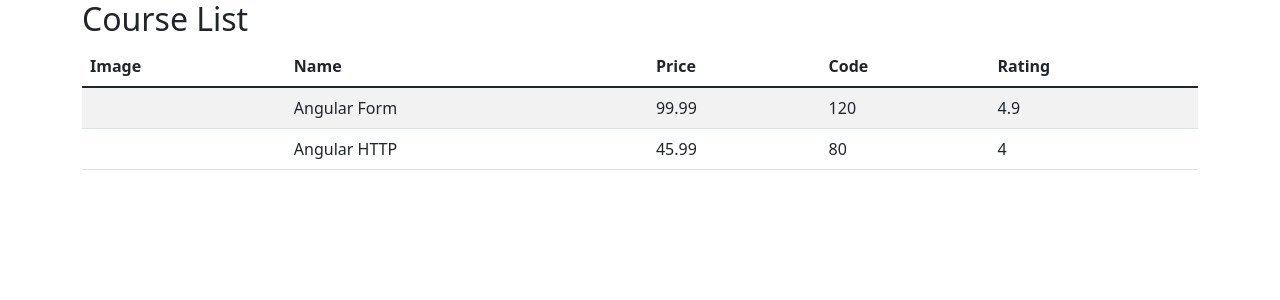
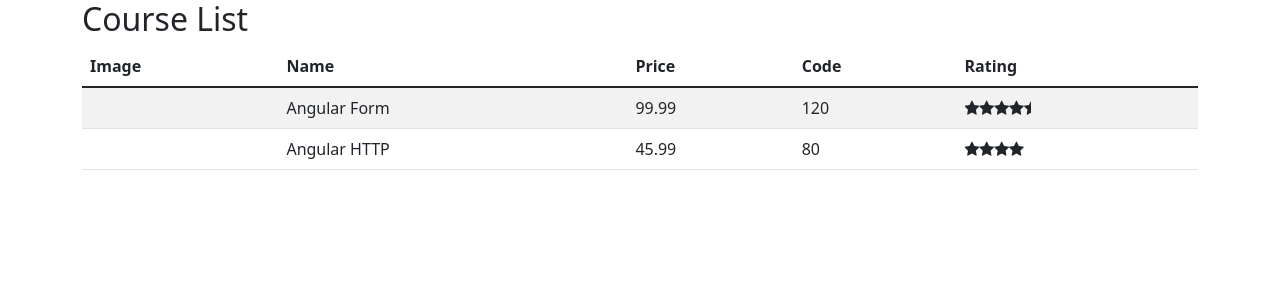
Before and after one commit to leofab/DIO-tech-unimed, an Angular app in the folder modulo-iv-web-angular/course-manager/: page / in a window 1280 px wide. Shown: the top 300 px of the page. Built offline with nearby package versions, Linux system fonts and the light colour scheme.

Commit message:
angular modules create

```diff
--- a/modulo-iv-web-angular/course-manager/package.json
+++ b/modulo-iv-web-angular/course-manager/package.json
@@ -19,6 +19,7 @@
     "@angular/platform-browser-dynamic": "~13.3.0",
     "@angular/router": "~13.3.0",
     "bootstrap": "^5.1.3",
+    "font-awesome": "^4.7.0",
     "rxjs": "~7.5.0",
     "tslib": "^2.3.0",
     "zone.js": "~0.11.4"
--- a/modulo-iv-web-angular/course-manager/src/app/app.module.ts
+++ b/modulo-iv-web-angular/course-manager/src/app/app.module.ts
@@ -4,11 +4,13 @@
 
 import { AppComponent } from './app.component';
 import { CourseListComponent } from './courses/course-list.component';
+import { StarComponent } from './star/star.component';
 
 @NgModule({
   declarations: [
     AppComponent,
-    CourseListComponent
+    CourseListComponent,
+    StarComponent,
   ],
   imports: [
     BrowserModule,
--- a/modulo-iv-web-angular/course-manager/src/app/courses/course-list.component.html
+++ b/modulo-iv-web-angular/course-manager/src/app/courses/course-list.component.html
@@ -16,7 +16,9 @@
             <td>{{ course.name}}</td>
             <td>{{ course.price}}</td>
             <td>{{ course.duration}}</td>
-            <td>{{ course.rating}}</td>
+            <td>
+                <app-star [rating]="course.rating"></app-star>
+            </td>
         </tr>
     </tbody>
 </table>
--- a/modulo-iv-web-angular/course-manager/src/app/courses/course-list.component.ts
+++ b/modulo-iv-web-angular/course-manager/src/app/courses/course-list.component.ts
@@ -18,7 +18,7 @@
             price: 99.99,
             code: 'XPS-8793',
             duration: 120,
-            rating: 4.9,
+            rating: 4.5,
         },
         {
             id: 2,
--- /dev/null
+++ b/modulo-iv-web-angular/course-manager/src/app/star/star.component.css
@@ -0,0 +1,3 @@
+.crop {
+    overflow: hidden;
+}
--- /dev/null
+++ b/modulo-iv-web-angular/course-manager/src/app/star/star.component.html
@@ -0,0 +1,9 @@
+<div class="crop" [style.width.px]="starWidth" [title]="rating">
+    <div style="width: 100px">
+        <span class="fa fa-star"></span>
+        <span class="fa fa-star"></span>
+        <span class="fa fa-star"></span>
+        <span class="fa fa-star"></span>
+        <span class="fa fa-star"></span>
+    </div>
+</div>
--- /dev/null
+++ b/modulo-iv-web-angular/course-manager/src/app/star/star.component.ts
@@ -0,0 +1,15 @@
+import { Component, Input, OnChanges } from "@angular/core";
+
+@Component({
+    selector: "app-star",
+    templateUrl: "./star.component.html",
+    styleUrls: ["./star.component.css"]
+})
+export class StarComponent implements OnChanges{
+    @Input()
+    rating: number = 0;
+    starWidth: number = 0;
+    ngOnChanges(): void {
+        this.starWidth = this.rating * 74 / 5;
+    }
+}
--- a/modulo-iv-web-angular/course-manager/src/styles.css
+++ b/modulo-iv-web-angular/course-manager/src/styles.css
@@ -1,2 +1,3 @@
 /* You can add global styles to this file, and also import other style files */
 @import '../node_modules/bootstrap/dist/css/bootstrap.min.css';
+@import '../node_modules/font-awesome/css/font-awesome.min.css';
```
Also changed, not shown: 1 other file (tests, documents, lock files or other folders).
